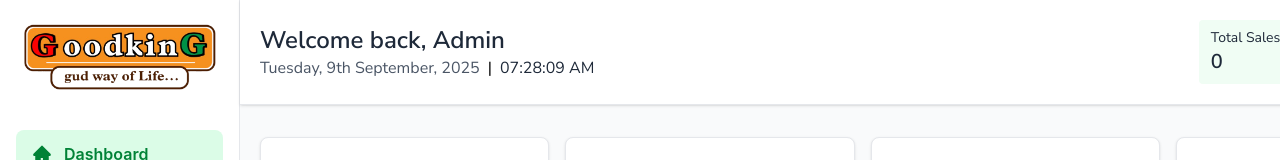
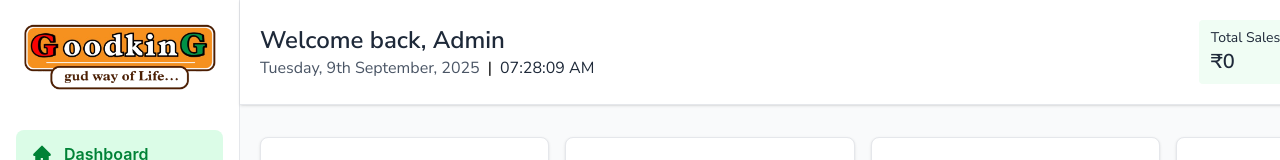
Before and after one commit to team-pr01/good-king-billing-client, a React (Vite) app: page /admin/dashboard in a window 1280 px wide. Shown: the top 160 px of the page. Built offline with nearby package versions, Linux system fonts and the light colour scheme; no server answers; what @react-pdf/renderer would draw is missing.

Commit message:
Completed

```diff
--- a/src/components/Dashboard/DashboardHeader/DashboardHeader.tsx
+++ b/src/components/Dashboard/DashboardHeader/DashboardHeader.tsx
@@ -14,6 +14,12 @@ const DashboardHeader = () => {
   },
   { totalPaid: 0, totalPending: 0 }
 ) || { totalPaid: 0, totalPending: 0 };
+
+const suppliedOrders = data?.data?.filter((order: any) => order.status === "supplied");
+const totalSale = suppliedOrders?.reduce(
+  (acc: number, order: any) => acc + order.paidAmount,
+  0
+);
 
 
   const today = new Date();
@@ -83,7 +89,7 @@ const DashboardHeader = () => {
           Total Sales
         </p>
           <h1 className="text-xl font-semibold text-gray-800">
-          {data?.data?.length || 0}
+          ₹{totalSale || 0}
         </h1>
         </div>
         <div className="bg-red-50 px-3 py-2 rounded flex flex-col">
```
